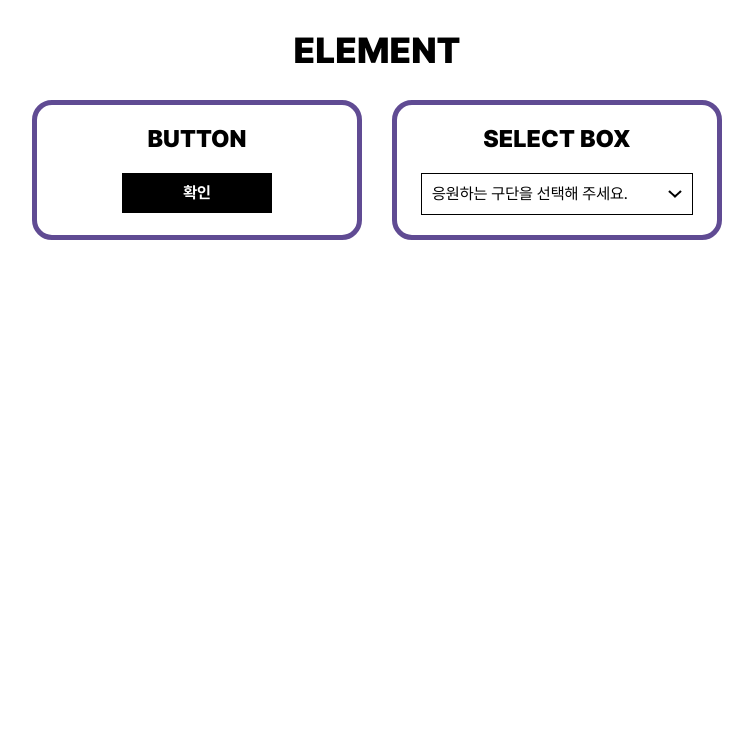
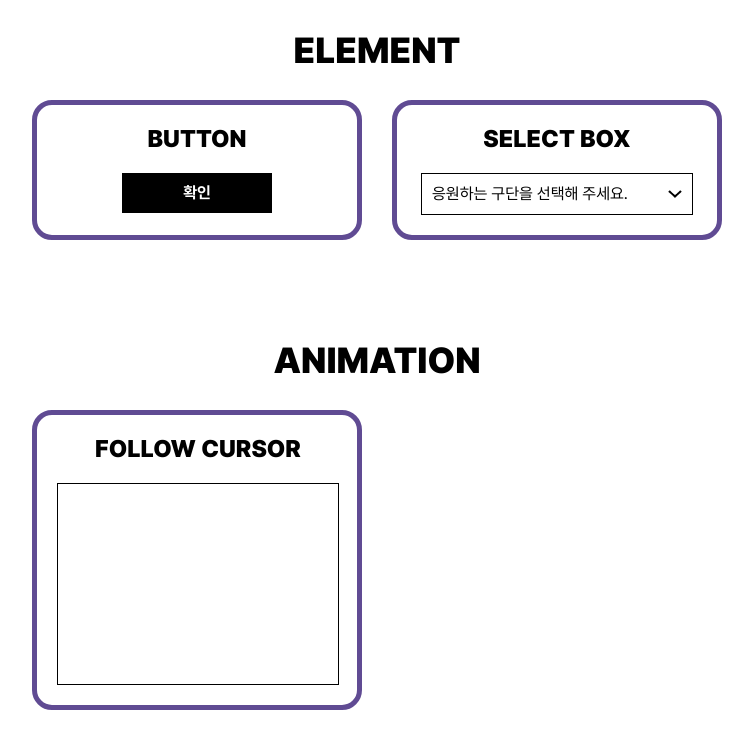
Before and after one commit to ParkGana/component-react-vite, a Next.js app: page / in a window 1280 px wide. Shown: the top 748 px of the page, without its empty margins (263-1016 px from the left). Built offline with nearby package versions, Linux system fonts and the light colour scheme.

Commit message:
FOLLOW CURSOR 구현

```diff
--- a/pages/index.tsx
+++ b/pages/index.tsx
@@ -1,3 +1,4 @@
+import { AnimationSection } from '@/src/section/animation/animation.view'
 import { ElementSection } from '@/src/section/element/element.view'
 import React from 'react'
 
@@ -5,6 +6,7 @@ export default function Page() {
     return (
         <div style={{ display: 'grid', gap: '100px', padding: '30px' }}>
             <ElementSection />
+            <AnimationSection />
         </div>
     )
 }
--- /dev/null
+++ b/src/component/follow-cursor/follow-cursor.hook.ts
@@ -0,0 +1,37 @@
+import { useEffect } from 'react'
+
+export function useFollowCursor() {
+    useEffect(() => {
+        const area = document.getElementById('follow-cursor-area')
+        const circle = document.getElementById('follow-cursor-circle')
+
+        let pageTop: number
+        let pageLeft: number
+        let areaTop: number
+        let areaLeft: number
+
+        if (area) {
+            areaTop = area.getBoundingClientRect().top
+            areaLeft = area.getBoundingClientRect().left
+
+            /* 화면 크기 변경 이벤트 */
+            window.addEventListener('resize', (e) => {
+                areaTop = area.getBoundingClientRect().top
+                areaLeft = area.getBoundingClientRect().left
+            })
+
+            /* 마우스 이동 이벤트 */
+            document.addEventListener('mousemove', (e) => {
+                pageTop = e.pageY
+                pageLeft = e.pageX
+
+                if (circle) {
+                    setTimeout(() => {
+                        circle.style.top = pageTop - areaTop - 25 + 'px'
+                        circle.style.left = pageLeft - areaLeft - 25 + 'px'
+                    }, 100)
+                }
+            })
+        }
+    }, [])
+}
--- /dev/null
+++ b/src/component/follow-cursor/follow-cursor.style.ts
@@ -0,0 +1,25 @@
+import styled from 'styled-components'
+
+export namespace FollowCursorStyle {
+    export const Container = styled.div`
+        ${({ theme }) => `
+            width: 280px;
+            height: 200px;
+            position: relative;
+            border: 1px solid ${theme.color.black};
+            overflow: hidden;
+        `}
+    `
+
+    export const Circle = styled.div`
+        ${({ theme }) => `
+            width: 50px;
+            height: 50px;
+            position: absolute;
+            top: -50px;
+            left: -50px;
+            border-radius: 50%;
+            background-color: ${theme.color.gray};
+        `}
+    `
+}
--- /dev/null
+++ b/src/component/follow-cursor/follow-cursor.view.tsx
@@ -0,0 +1,12 @@
+import { useFollowCursor } from './follow-cursor.hook'
+import { FollowCursorStyle } from './follow-cursor.style'
+
+export function FollowCursor() {
+    useFollowCursor()
+
+    return (
+        <FollowCursorStyle.Container id="follow-cursor-area">
+            <FollowCursorStyle.Circle id="follow-cursor-circle" />
+        </FollowCursorStyle.Container>
+    )
+}
--- a/src/configuration/color.ts
+++ b/src/configuration/color.ts
@@ -5,5 +5,7 @@ export const color = {
 
     purple: '#604B93',
 
+    gray: '#91979D',
+
     lightgray: '#EEEEEE'
 }
--- /dev/null
+++ b/src/section/animation/animation.view.tsx
@@ -0,0 +1,13 @@
+import { Category } from '@/src/component/common/category/category.view'
+import { Item } from '@/src/component/common/item/item.view'
+import { FollowCursor } from '@/src/component/follow-cursor/follow-cursor.view'
+
+export function AnimationSection() {
+    return (
+        <Category title={'ANIMATION'}>
+            <Item title={'FOLLOW CURSOR'}>
+                <FollowCursor />
+            </Item>
+        </Category>
+    )
+}
```
